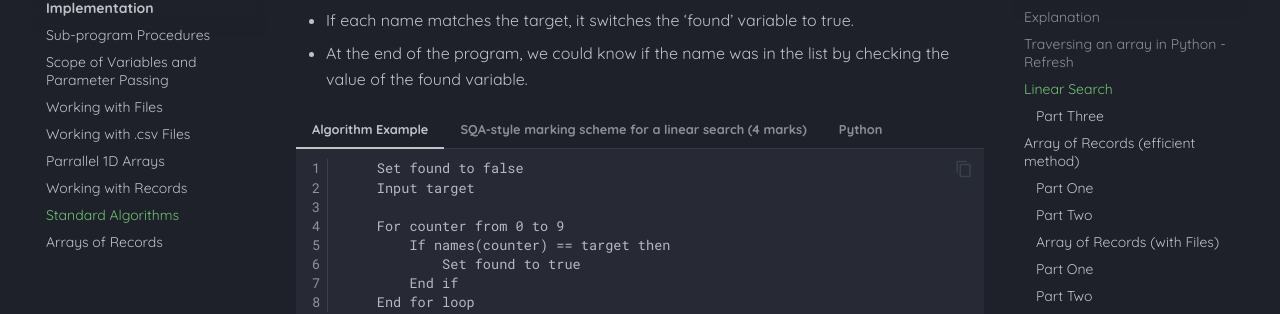
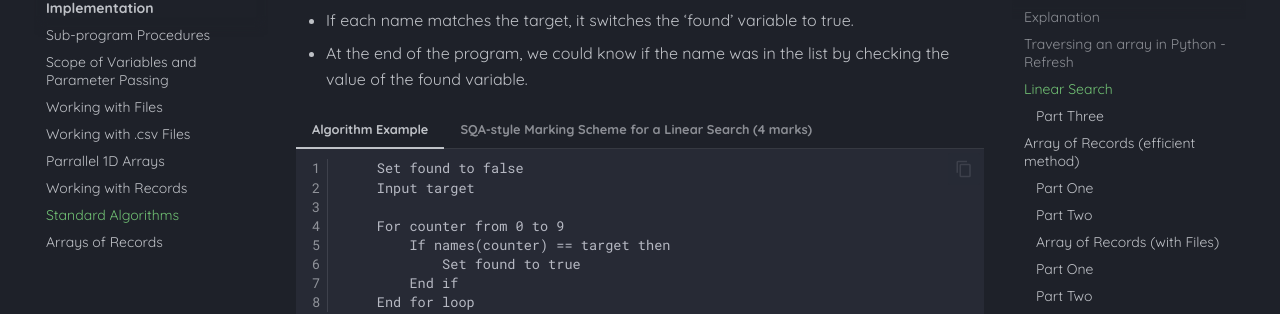
Before and after one commit to Mr-Wood-CS/Higher-Computing-Science-MD-Files, an MkDocs documentation site: the page built from docs/SI/09-Standard-Algorithms.md, in a window 1280 px wide and 900 px high, scrolled down 1444 px. Shown: the part 139-453 px from the top of the window. Built offline with MkDocs 1.6.1 and Material for MkDocs 9.7.7, drawn with Linux system fonts in a browser that asks for light colours.

Commit message:
Update 09-Standard-Algorithms.md

````diff
--- a/docs/SI/09-Standard-Algorithms.md
+++ b/docs/SI/09-Standard-Algorithms.md
@@ -62,7 +62,7 @@ The example below asks for a target (search term the user is looking for).
 * If each name matches the target, it switches the ‘found’ variable to true.
 * At the end of the program, we could know if the name was in the list by checking the value of the found variable.
 
-=== "Algorithm Example"
+=== "__Algorithm Example__"
 
 	```pseudocode linenums="1"
 		Set found to false
@@ -76,19 +76,17 @@ The example below asks for a target (search term the user is looking for).
 
 	```
 
-=== "SQA-style marking scheme for a linear search (4 marks)"
+=== "__SQA-style Marking Scheme for a Linear Search (4 marks)__"
 
 	``` text
-		Loop through the elements of the array (1 mark)
+ 		* Initialise the variable (1 mark)
 
-		Check if the element matches target (1 mark)
+		* Loop through the elements of the array (1 mark)
 
-		Set variable to true (1 mark)
+		* Check if the element matches target (1 mark)
+
+		* Set variable to true (1 mark)
 	```
-
-
-=== "Python"
-
 
 ### Part Three
 
````
